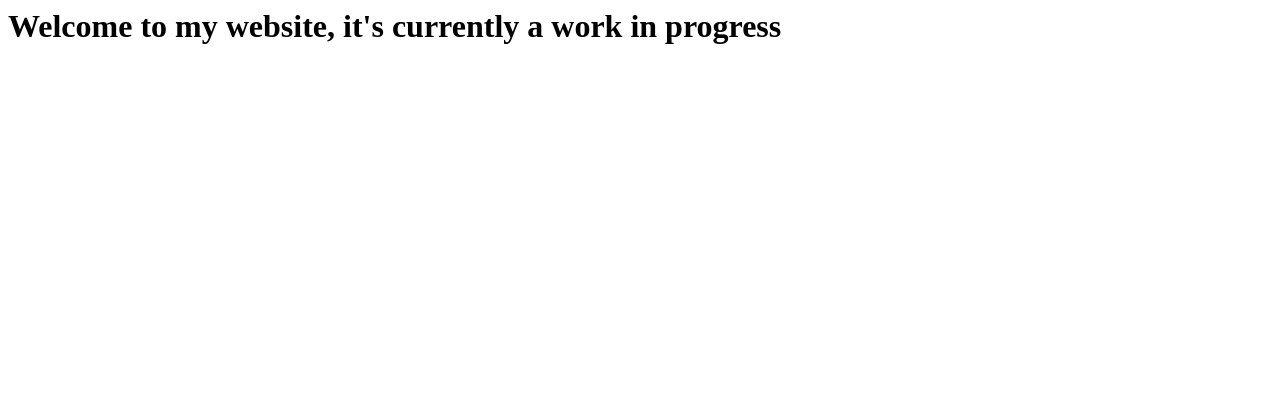
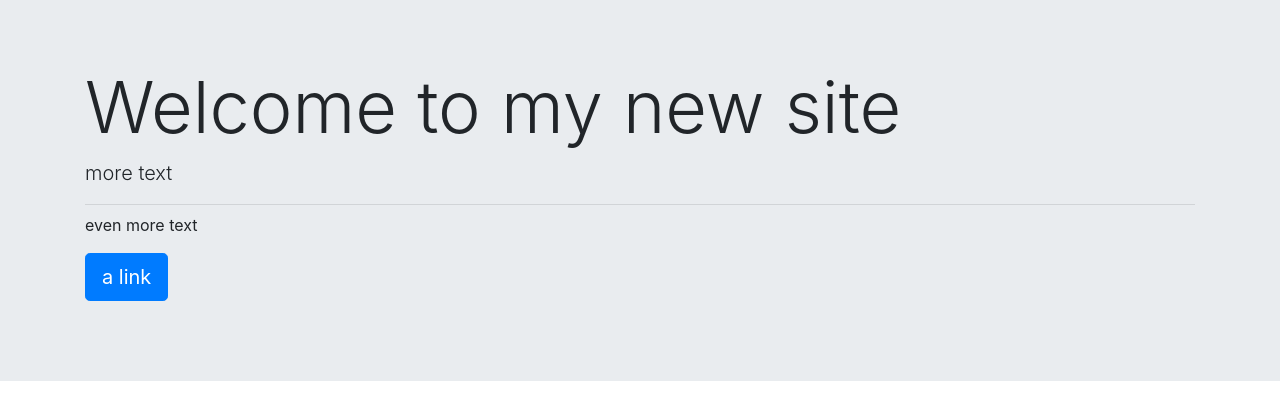
Before and after one commit to AmieGreaves/amiegreaves.me, a plain HTML site: page index.html in a window 1280 px wide. Drawn offline with nearby package versions, Linux system fonts and the light colour scheme.

Commit message:
Added basic boostrap boilerplate

```diff
--- a/index.html
+++ b/index.html
@@ -1,5 +1,30 @@
-<html>
-<body>
-  <h1>Welcome to my website, it's currently a work in progress</h1>
-</body>
+<!doctype html>
+<html lang="en">
+  <head>
+    <title>Amie Greaves</title>
+    <!-- Required meta tags -->
+    <meta charset="utf-8">
+    <meta name="viewport" content="width=device-width, initial-scale=1, shrink-to-fit=no">
+
+    <!-- Bootstrap CSS -->
+    <link rel="stylesheet" href="https://maxcdn.bootstrapcdn.com/bootstrap/4.0.0/css/bootstrap.min.css" integrity="sha384-Gn5384xqQ1aoWXA+058RXPxPg6fy4IWvTNh0E263XmFcJlSAwiGgFAW/dAiS6JXm" crossorigin="anonymous">
+  </head>
+  <body>
+      <div class="jumbotron jumbotron-fluid">
+        <div class="container">
+          <h1 class="display-3">Welcome to my new site</h1>
+          <p class="lead">more text</p>
+          <hr class="my-2">
+          <p>even more text</p>
+          <p class="lead">
+            <a class="btn btn-primary btn-lg" href="Jumbo action link" role="button">a link</a>
+          </p>
+        </div>
+      </div>
+    <!-- Optional JavaScript -->
+    <!-- jQuery first, then Popper.js, then Bootstrap JS -->
+    <script src="https://code.jquery.com/jquery-3.2.1.slim.min.js" integrity="sha384-KJ3o2DKtIkvYIK3UENzmM7KCkRr/rE9/Qpg6aAZGJwFDMVNA/GpGFF93hXpG5KkN" crossorigin="anonymous"></script>
+    <script src="https://cdnjs.cloudflare.com/ajax/libs/popper.js/1.12.9/umd/popper.min.js" integrity="sha384-ApNbgh9B+Y1QKtv3Rn7W3mgPxhU9K/ScQsAP7hUibX39j7fakFPskvXusvfa0b4Q" crossorigin="anonymous"></script>
+    <script src="https://maxcdn.bootstrapcdn.com/bootstrap/4.0.0/js/bootstrap.min.js" integrity="sha384-JZR6Spejh4U02d8jOt6vLEHfe/JQGiRRSQQxSfFWpi1MquVdAyjUar5+76PVCmYl" crossorigin="anonymous"></script>
+  </body>
 </html>
```
